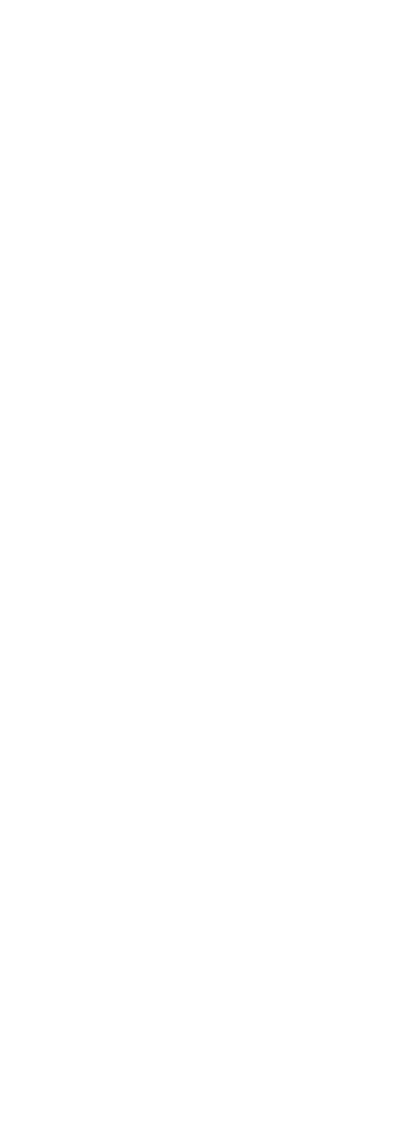
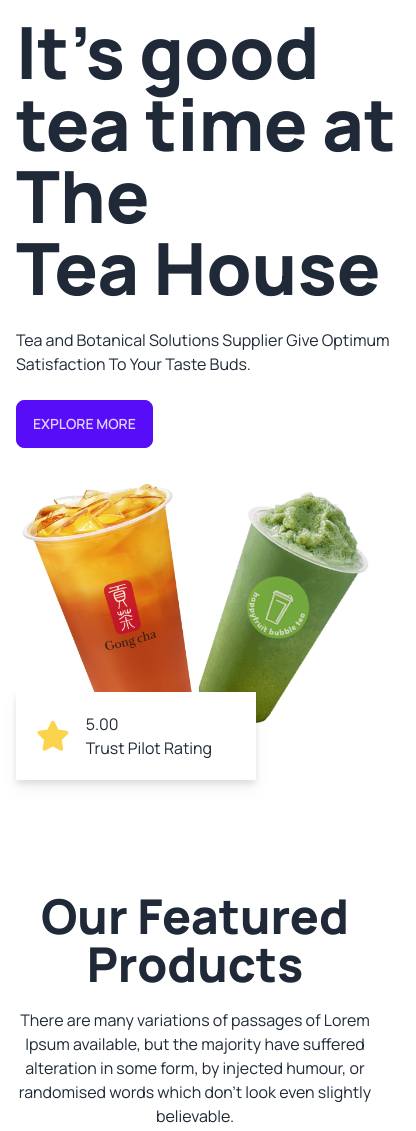
Before and after one commit to Mahin-Hasan/Tea-House-with-Daisy-UI, a plain HTML site: page index.html in a window 390 px wide. Shown: the whole page, 416 px wide, since content can reach past the window. Before the commit the page ends 844 px from the top, so only its background shows below. Drawn offline with nearby package versions, Linux system fonts and the light colour scheme.

Commit message:
added header section with responsiveness

```diff
--- a/index.html
+++ b/index.html
@@ -1,11 +1,13 @@
 <!DOCTYPE html>
-<html lang="en">
+<html lang="en" data-theme="light">
 
 <head>
     <meta charset="UTF-8">
     <meta http-equiv="X-UA-Compatible" content="IE=edge">
     <meta name="viewport" content="width=device-width, initial-scale=1.0">
     <title>Tea House</title>
+    <!-- Font awesome icons -->
+    <script src="https://kit.fontawesome.com/d64f0c1321.js" crossorigin="anonymous"></script>
     <!-- Tailwind & Daisy ui -->
     <link href="https://cdn.jsdelivr.net/npm/daisyui@3.7.5/dist/full.css" rel="stylesheet" type="text/css" />
     <script src="https://cdn.tailwindcss.com"></script>
@@ -15,14 +17,65 @@
     <link href="https://fonts.googleapis.com/css2?family=Manrope:wght@400;500;600;700;800&display=swap"
         rel="stylesheet">
     <style>
-        .font-primary {
+        .font-manrope {
             font-family: 'Manrope', sans-serif;
         }
     </style>
+    <!-- tailwind custom color -->
+    <script>
+        tailwind.config = {
+            theme: {
+                extend: {
+                    colors: {
+                        clifford: '#da373d',
+                    }
+                }
+            }
+        }
+    </script>
 
 </head>
 
-<body>
+<body class="font-manrope">
+    <header class="container mx-auto">
+        <div class="hero">
+            <div class="hero-content flex-col lg:flex-row">
+                <div>
+                    <h1 class="text-7xl font-extrabold">It's good <br>
+                        tea time at The <br> Tea House</h1>
+                    <p class="py-6">Tea and Botanical Solutions Supplier Give Optimum Satisfaction To Your Taste Buds.
+                    </p>
+                    <button class="btn btn-primary">Explore More</button>
+                </div>
+                <div>
+                    <img src="images/banner.png" class="max-w-sm " />
+                    <!-- rating badge -->
+                    <div class="-mt-16 flex items-center gap-4 drop-shadow-lg bg-white p-5 w-60">
+                        <i class="fa-solid fa-star text-3xl text-amber-300"></i>
+                        <div>
+                            <h3>5.00</h3>
+                            <p>Trust Pilot Rating</p>
+                        </div>
+                    </div>
+                </div>
+            </div>
+        </div>
+    </header>
+    <main class="container mx-auto">
+        <!-- Featured Section -->
+        <section class="text-center my-24">
+            <h3 class="text-5xl font-extrabold mb-5">Our Featured Products</h3>
+            <p class="lg:max-w-3xl mx-auto">There are many variations of passages of Lorem Ipsum available, but the majority have suffered alteration
+                in some form, by injected humour, or randomised words which don't look even slightly believable. </p>
+                <!-- Featured tea card container -->
+                <div class="grid grid-cols-1 md:grid-cols-2 lg:grid-cols-4">
+                    <!-- First card -->
+                </div>
+        </section>
+    </main>
+    <footer>
+
+    </footer>
 
 </body>
 
```
Also changed, not shown: tailwind.config.js (added, +8 -0 lines).
